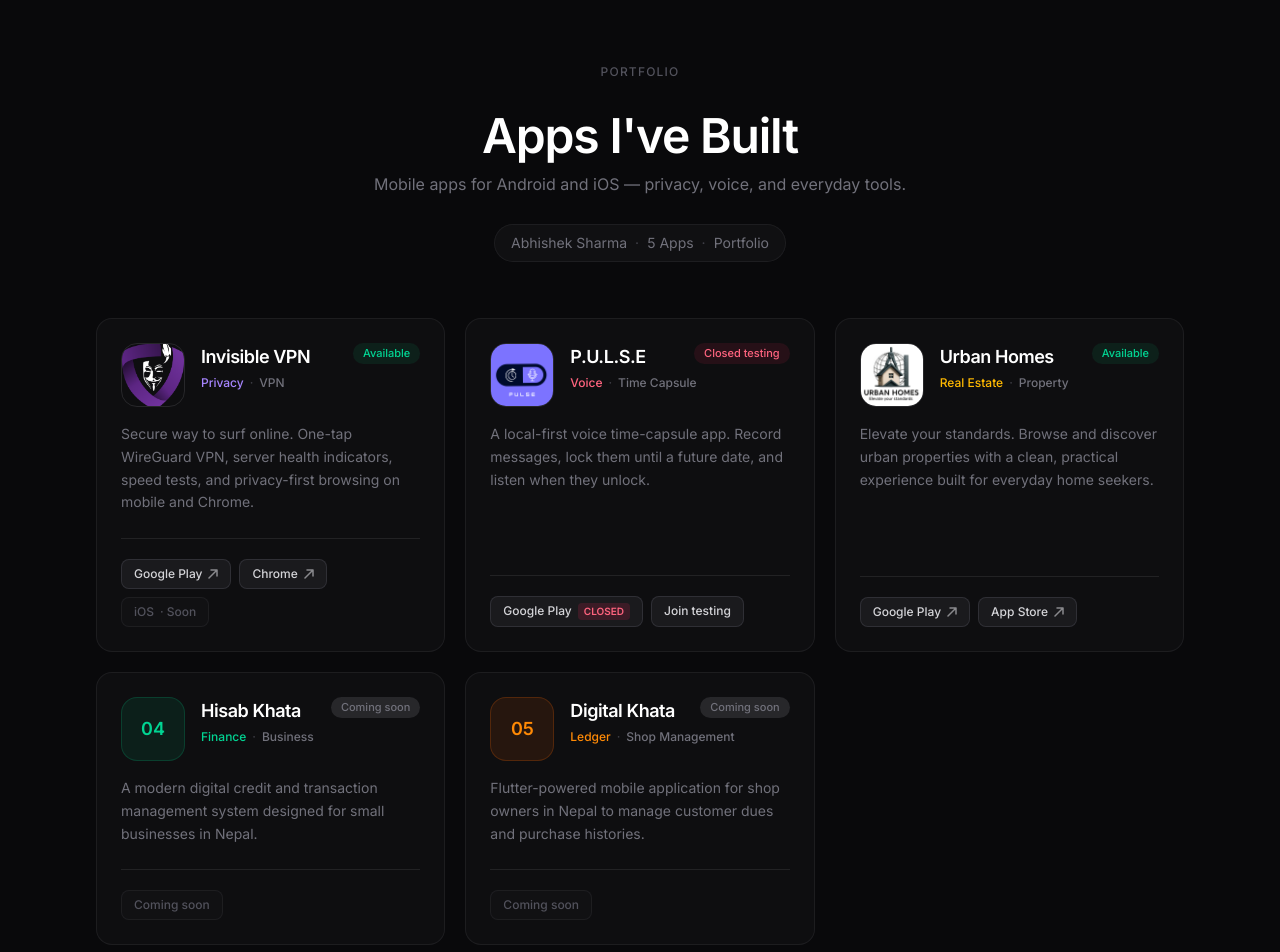
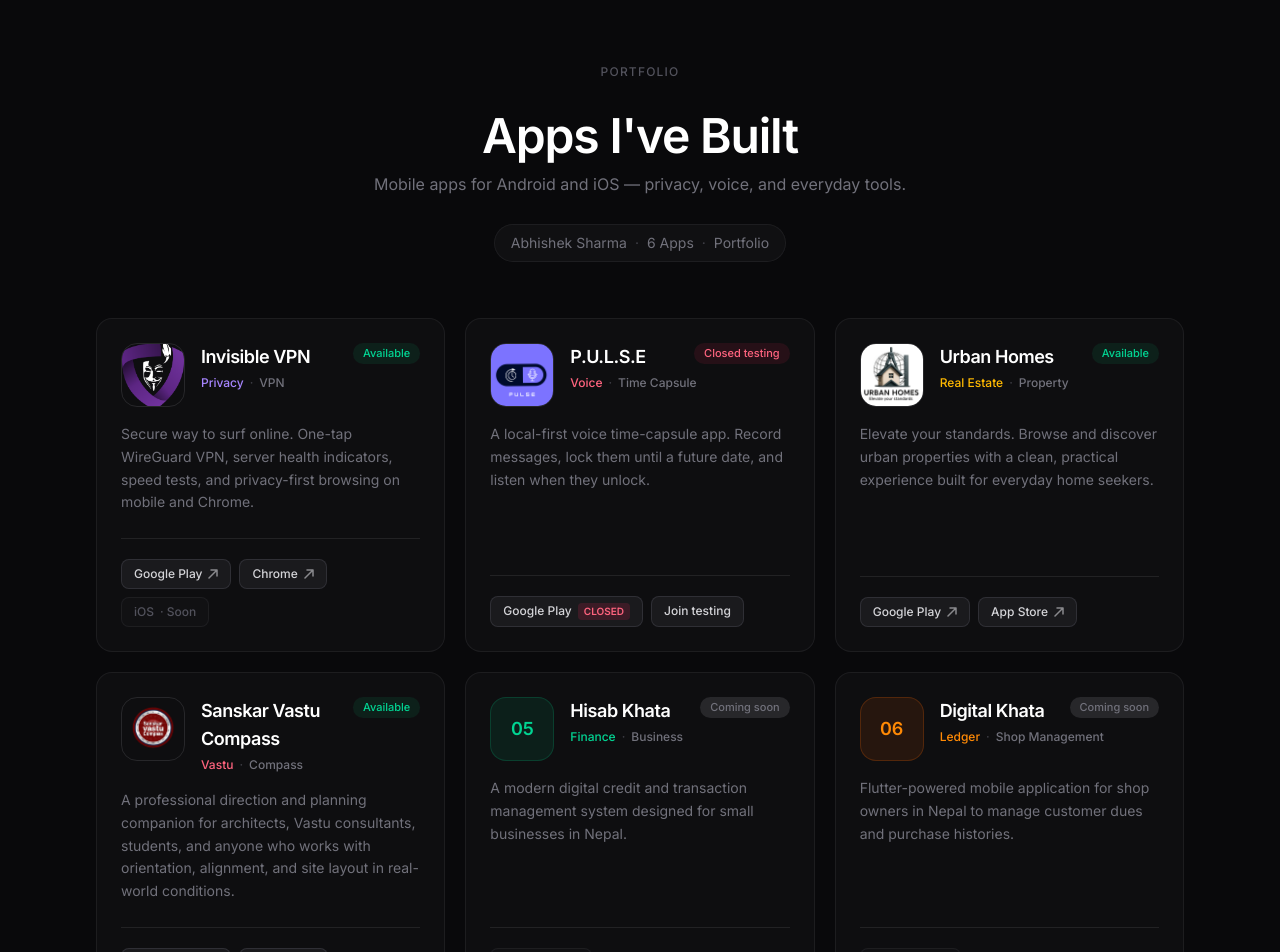
Before and after one commit to 4bhisheksharma/app-portfolio, a React (Vite) app: page / in a window 1280 px wide. Shown: the top 952 px of the page. Built offline with nearby package versions, Linux system fonts and the light colour scheme.

Commit message:
feat: add Sanskar Vastu Compass app with icon and website link, update app count and navigation labels

```diff
--- a/src/components/apps/AppIcon.tsx
+++ b/src/components/apps/AppIcon.tsx
@@ -115,6 +115,26 @@
         />
       </>
     ),
+    compass: (
+      <>
+        <circle
+          cx="12"
+          cy="12"
+          r="10"
+          stroke="currentColor"
+          strokeWidth="2"
+          fill="none"
+        />
+        <polygon
+          points="16.24 7.76 14.12 14.12 7.76 16.24 9.88 9.88 16.24 7.76"
+          stroke="currentColor"
+          strokeWidth="2"
+          strokeLinecap="round"
+          strokeLinejoin="round"
+          fill="none"
+        />
+      </>
+    ),
   }
 
   return (
--- a/src/components/apps/StoreLinks.tsx
+++ b/src/components/apps/StoreLinks.tsx
@@ -88,6 +88,10 @@
               </StoreBadge>
             )}
 
+            {app.websiteUrl && (
+              <StoreBadge href={app.websiteUrl}>Website</StoreBadge>
+            )}
+
             {app.chromeStoreUrl && (
               <StoreBadge href={app.chromeStoreUrl}>Chrome</StoreBadge>
             )}
--- a/src/data/apps.ts
+++ b/src/data/apps.ts
@@ -51,8 +51,24 @@
     appStoreUrl: 'https://apps.apple.com/us/app/urban-homes-np/id6796251918',
   },
   {
+    id: 'sanskar-vastu-compass',
+    number: '04',
+    tag: 'Vastu',
+    category: 'Compass',
+    name: 'Sanskar Vastu Compass',
+    description:
+      'A professional direction and planning companion for architects, Vastu consultants, students, and anyone who works with orientation, alignment, and site layout in real-world conditions.',
+    accent: 'rose',
+    icon: 'compass',
+    status: 'live',
+    iconImage: '/apps/sanskar-vastu-compass.png',
+    playStoreUrl:
+      'https://play.google.com/store/apps/details?id=com.bobthedeveloper.mobileApp',
+    websiteUrl: 'https://sanskaracademy.net/',
+  },
+  {
     id: 'hisab-khata',
-    number: '04',
+    number: '05',
     tag: 'Finance',
     category: 'Business',
     name: 'Hisab Khata',
@@ -64,7 +80,7 @@
   },
   {
     id: 'digital-khata',
-    number: '05',
+    number: '06',
     tag: 'Ledger',
     category: 'Shop Management',
     name: 'Digital Khata',
--- a/src/data/site.ts
+++ b/src/data/site.ts
@@ -5,12 +5,12 @@
   title: "Apps I've Built",
   subtitle: 'Mobile apps for Android and iOS — privacy, voice, and everyday tools.',
   sectionLabel: 'Portfolio',
-  appCount: 5,
+  appCount: 6,
   portfolioUrl: 'https://www.abhishek-sharma.com.np/',
   testingContactEmail: 'developer@abhishek-sharma.com.np',
   navLinks: [
     { label: 'Abhishek Sharma', href: 'https://www.abhishek-sharma.com.np/' },
-    { label: '5 Apps' },
+    { label: '6 Apps' },
     { label: 'Portfolio', href: 'https://www.abhishek-sharma.com.np/' },
   ],
 }
--- a/src/types/app.ts
+++ b/src/types/app.ts
@@ -2,7 +2,7 @@
 
 export type AppAccent = 'orange' | 'emerald' | 'violet' | 'rose' | 'amber'
 
-export type AppIcon = 'finance' | 'ledger' | 'shield' | 'wallet' | 'pulse' | 'home'
+export type AppIcon = 'finance' | 'ledger' | 'shield' | 'wallet' | 'pulse' | 'home' | 'compass'
 
 export interface App {
   id: string
@@ -19,6 +19,7 @@
   appStoreUrl?: string
   playStoreUrl?: string
   chromeStoreUrl?: string
+  websiteUrl?: string
   iosComingSoon?: boolean
   closedTesting?: boolean
 }
```
Also changed, not shown: public/apps/sanskar-vastu-compass.png (added).
